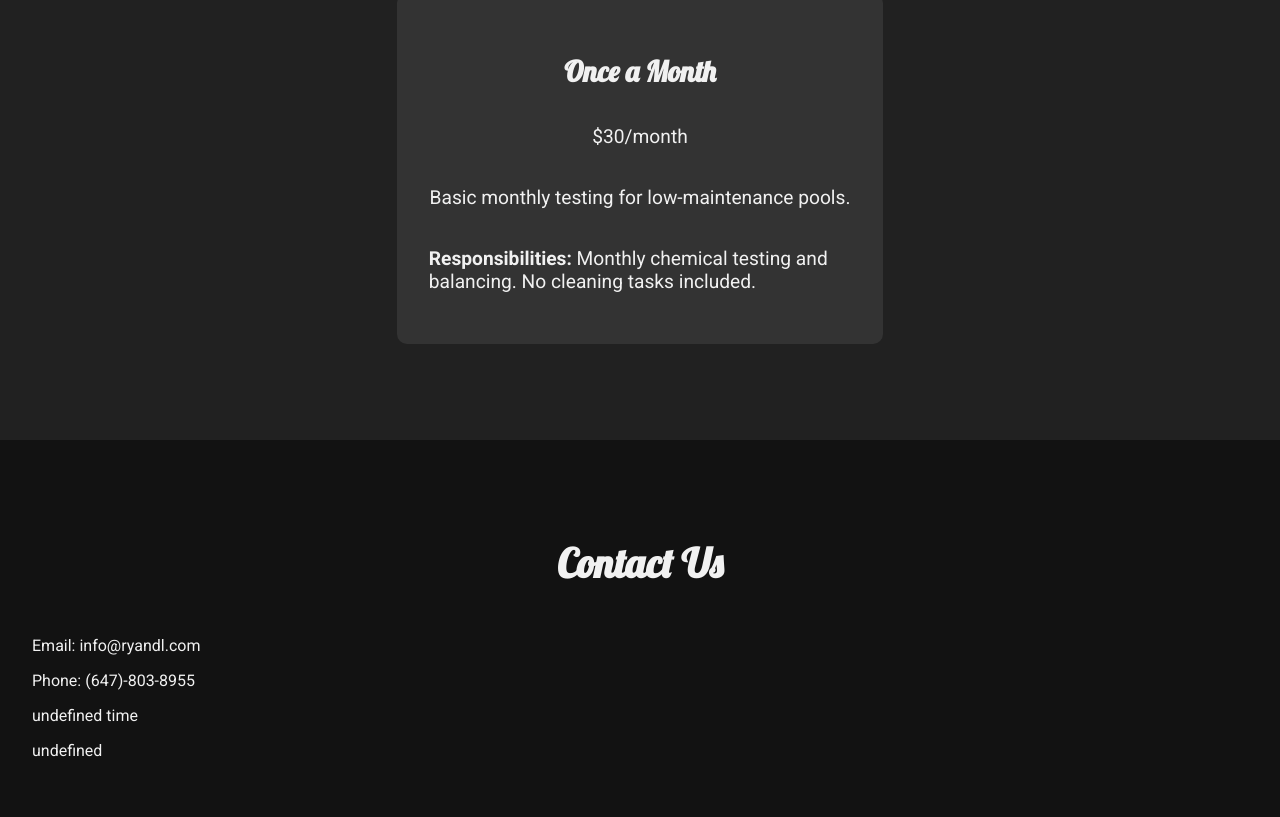
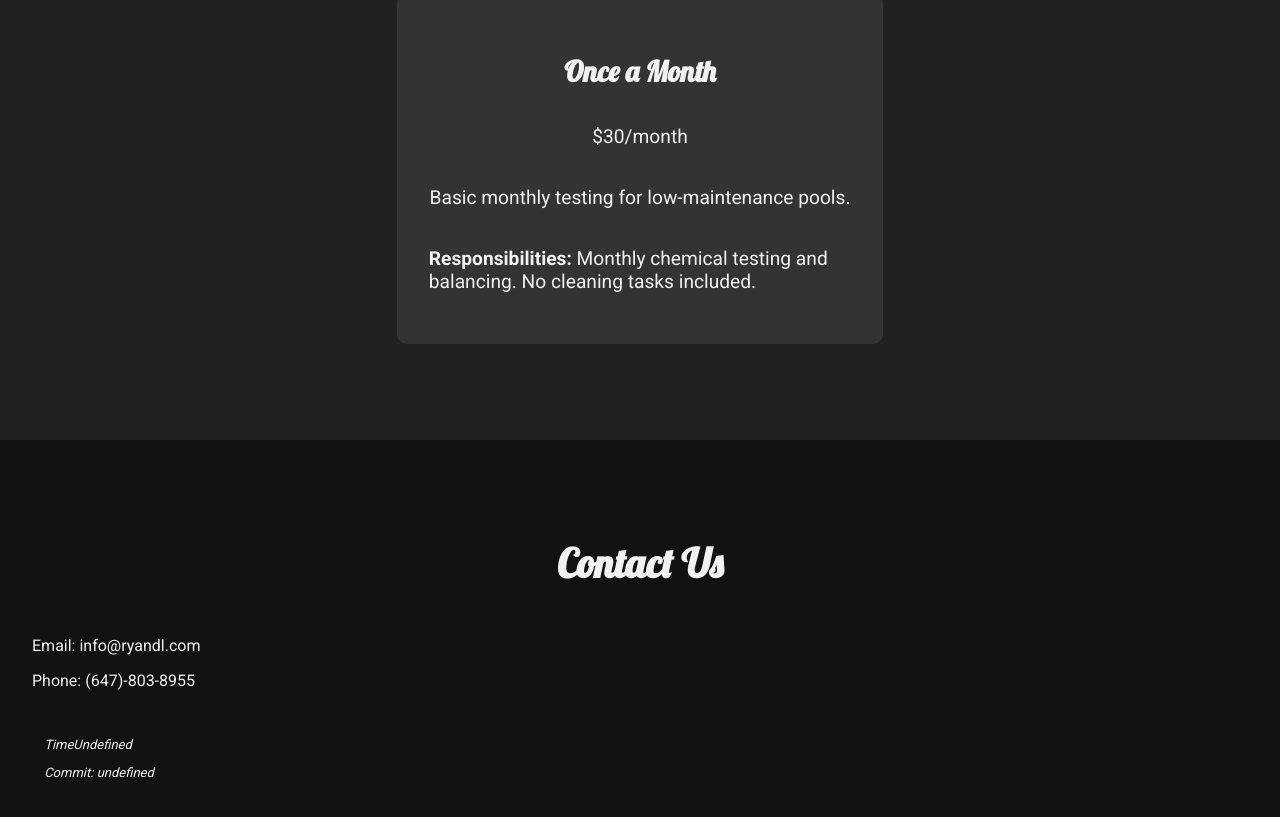
Before and after one commit to LimesKey/PoolMilton, a SvelteKit app: page / in a window 1280 px wide. Shown: the part 2806-3623 px from the top of the page. Built offline with nearby package versions, Linux system fonts and the light colour scheme; no server answers.

Commit message:
adjust layout add padding

```diff
--- a/src/routes/+page.svelte
+++ b/src/routes/+page.svelte
@@ -154,6 +154,12 @@
     .service-item-content {
         flex: 1;
     }
+
+    .misc {
+        font-style: italic;
+        font-size: small;
+        padding: 1%;
+    }
 </style>
 
 <header>
@@ -206,6 +212,9 @@
     <h2>Contact Us</h2>
     <p>Email: info@ryandl.com</p>
     <p>Phone: (647)-803-8955</p>
-    <div id="time">undefined time</div>
-    <p>{git_commit}</p>
+    <br>
+    <div class="misc">
+        <div id="time">TimeUndefined</div>
+        <p>Commit: {git_commit}</p>
+    </div>
 </section>
```
